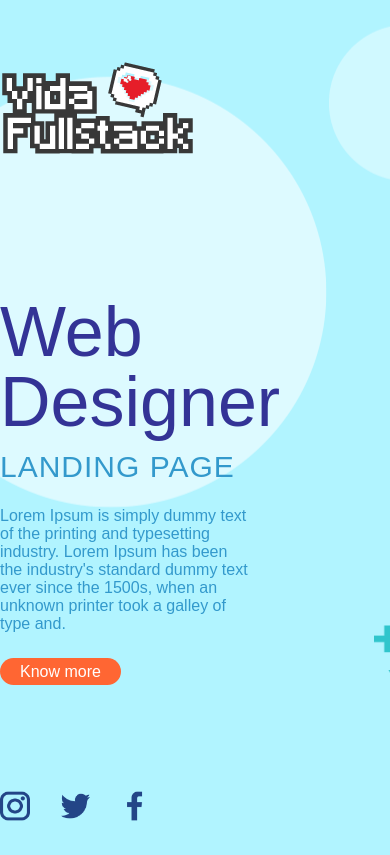
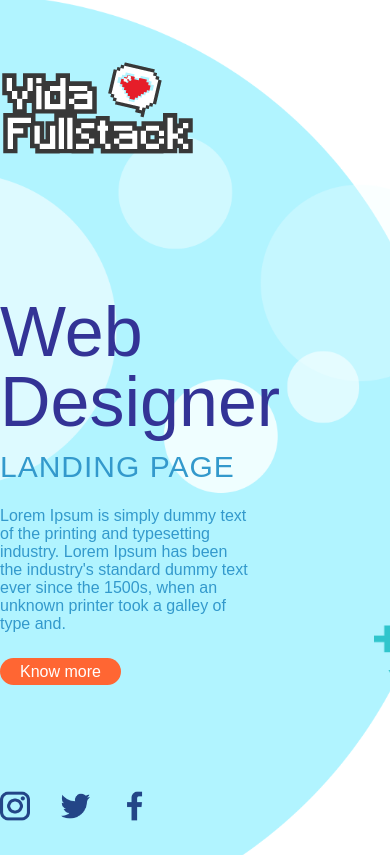
Before and after one commit to HelenaC0ldHeart/HTML-CSS-Only, a plain HTML site: page index.html in a window 390 px wide. Shown: the top 855 px of the page. Drawn offline with Linux system fonts and the light colour scheme.

Commit message:
Responsive background

```diff
--- /dev/null
+++ b/assets/css/responsive.css
@@ -0,0 +1,30 @@
+@media (max-width: 1900px) {
+    body {
+        background-size: 880px;
+    }
+}
+
+@media (max-width: 1700px) {
+    body {
+        background-size: 780px;
+    }
+}
+
+@media (max-width: 1500px) {
+    body {
+        background-size: 680px;
+    }
+}
+
+@media (max-width: 1280px) {
+    body {
+        background-size: 580px;
+    }
+}
+
+
+@media (max-width: 1024px) {
+    body {
+        background-position-x: -120px !important;
+    }
+}
--- a/assets/css/style.css
+++ b/assets/css/style.css
@@ -3,6 +3,7 @@
 @import "./btn.css";
 @import "./main.css";
 @import "./footer.css";
+@import "./responsive.css";
 
 /* Reset CSS */
 
```
